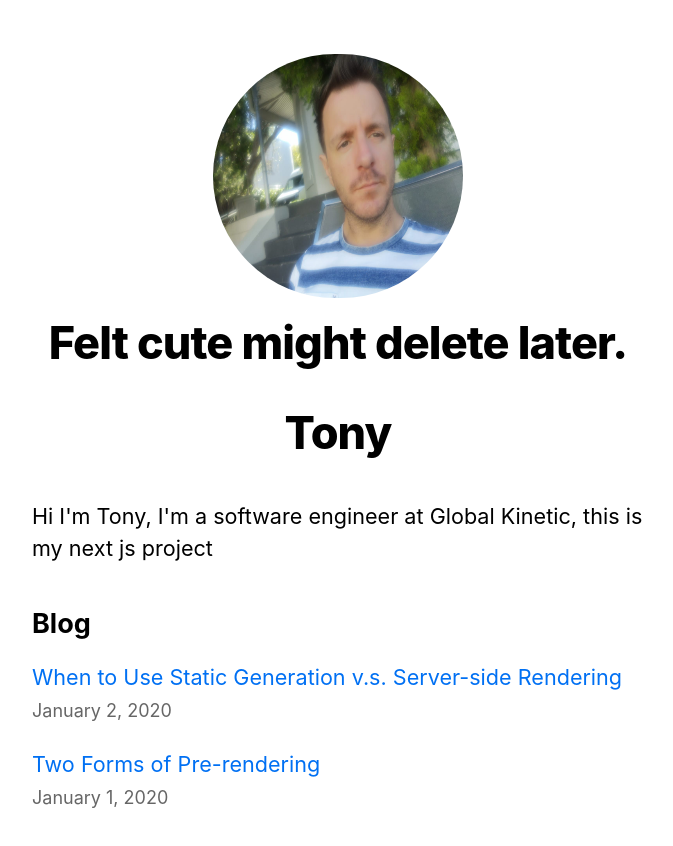
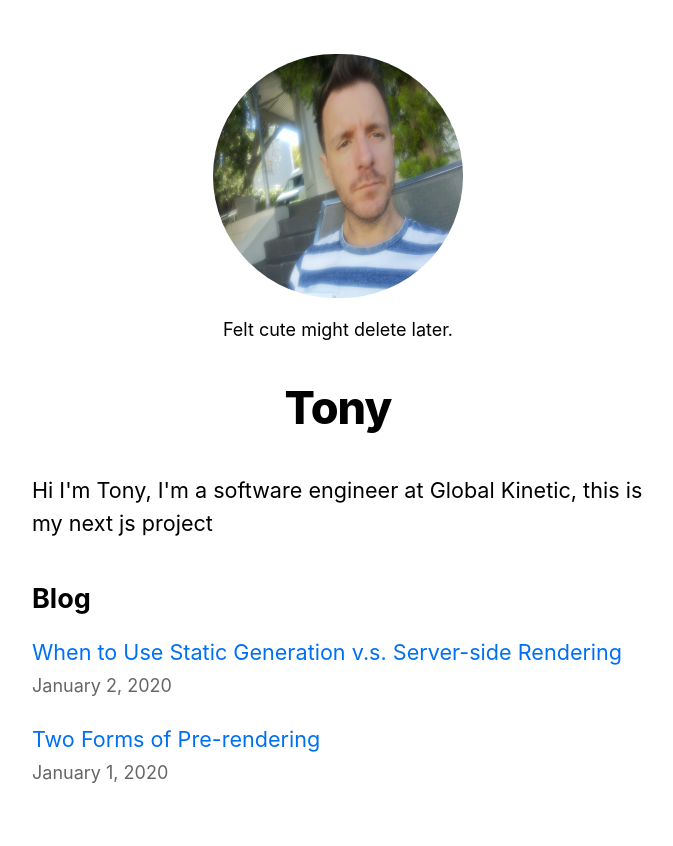
Before and after one commit to tony2tones/nextjs-app, a Next.js app: page / in a window 1280 px wide. Shown: the top 846 px of the page, without its empty margins (302-975 px from the left). Built offline with nearby package versions, Linux system fonts and the light colour scheme.

Commit message:
Added caption

```diff
--- a/components/layout.js
+++ b/components/layout.js
@@ -36,7 +36,7 @@ export default function Layout({ children, home }) {
               width={250}
               alt={name}
             />
-            <h2 className={utilStyles.heading2Xl}>Felt cute might delete later.</h2>
+            <p>Felt cute might delete later.</p>
             <h1 className={utilStyles.heading2Xl}>{name}</h1>
           </>
         ) : (
```
